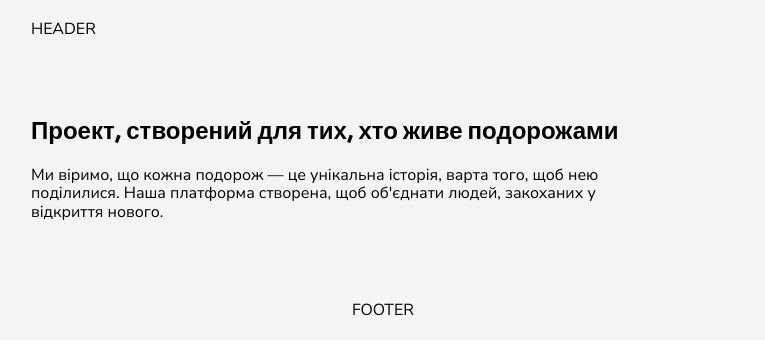
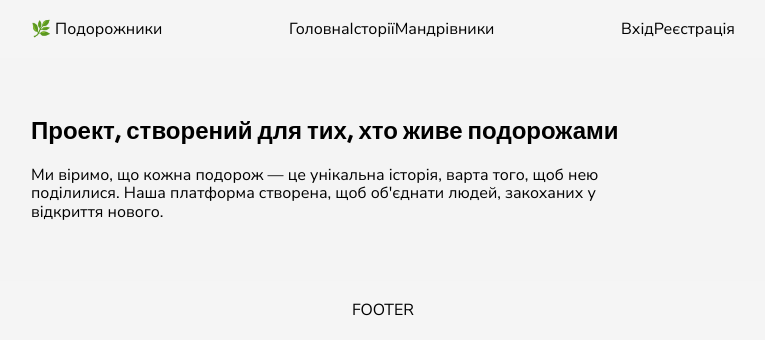
Before and after one commit to Vidiborets0012/podorozhnyky, a Next.js app: page / in a window 1280 px wide. Shown: the top 354 px of the page, without its empty margins (257-1022 px from the left). Built offline with nearby package versions, Linux system fonts and the light colour scheme.

Commit message:
implement desktop header for unauthenticated user

```diff
--- a/components/layout/Header/Header.tsx
+++ b/components/layout/Header/Header.tsx
@@ -1,12 +1,39 @@
+'use client';
+
+import Link from 'next/link';
 import { Container } from '@/components/ui/Container/Container';
 import styles from './Header.module.css';
 
 export default function Header() {
+  const isAuth = false; // тимчасово
+
   return (
     <header className={styles.header}>
       <Container>
         <div className={styles.inner}>
-          <p>HEADER</p>
+          {/* Logo */}
+          <Link href="/" className={styles.logo}>
+            🌿 Подорожники
+          </Link>
+
+          {/* Navigation */}
+          <nav className={styles.nav}>
+            <Link href="/">Головна</Link>
+            <Link href="/stories">Історії</Link>
+            <Link href="/travelers">Мандрівники</Link>
+          </nav>
+
+          {/* Auth buttons */}
+          {!isAuth && (
+            <div className={styles.auth}>
+              <Link href="/auth/login" className={styles.login}>
+                Вхід
+              </Link>
+              <Link href="/auth/register" className={styles.register}>
+                Реєстрація
+              </Link>
+            </div>
+          )}
         </div>
       </Container>
     </header>
```
